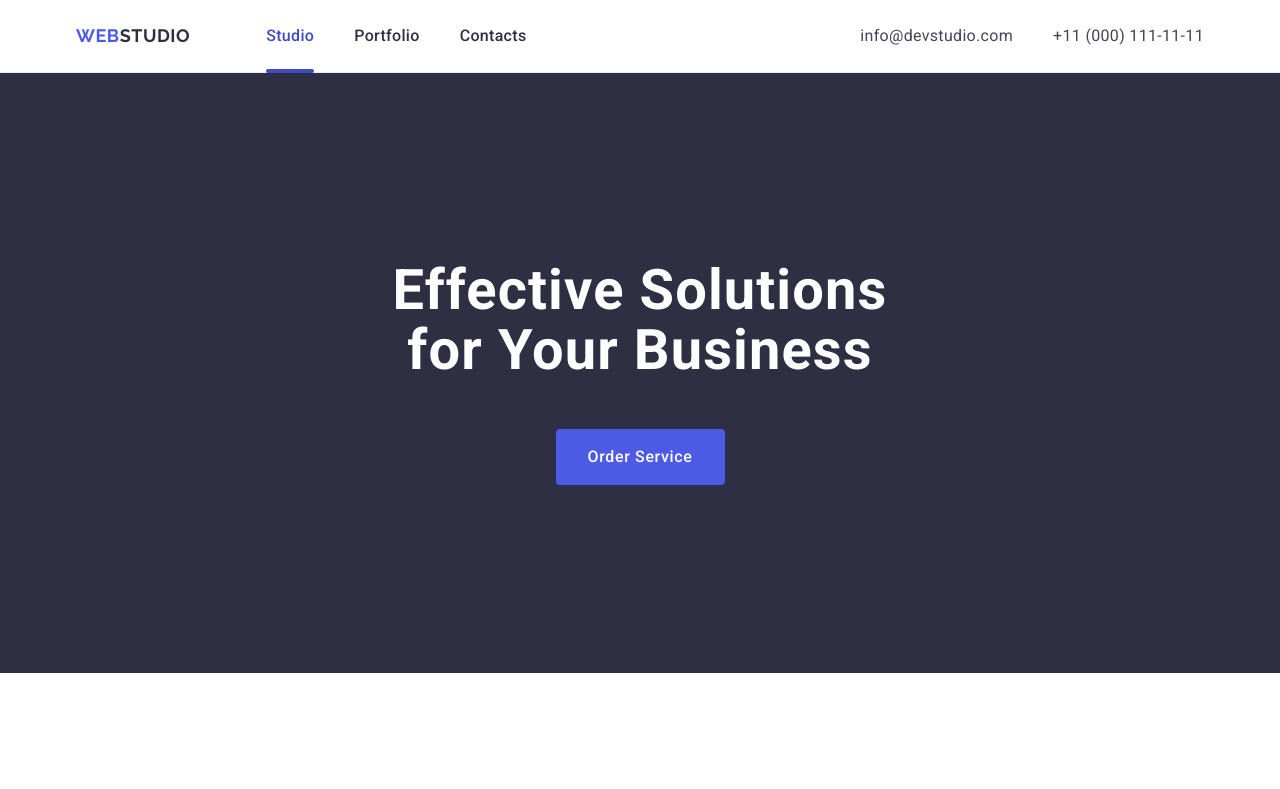
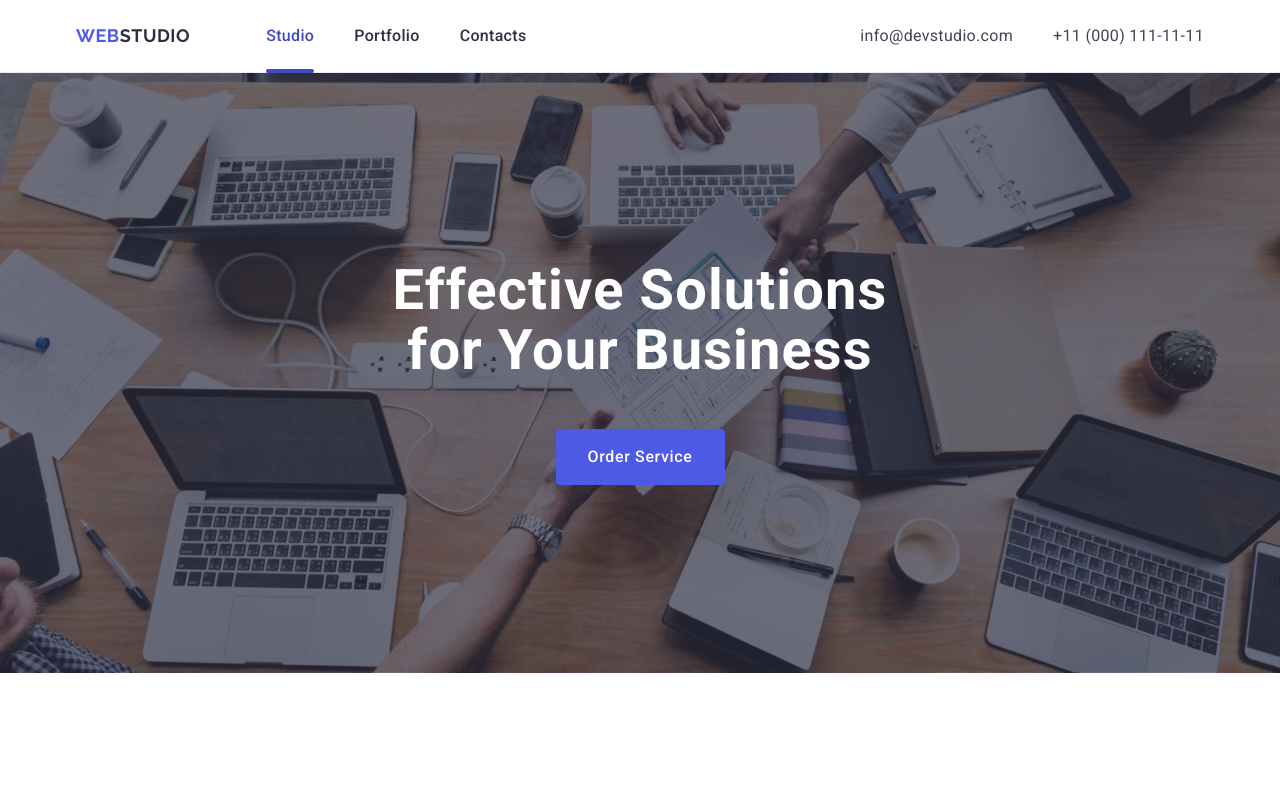
Before and after one commit to Yegorveretelnik/goit-markup-hw-04, a plain HTML site: page index.html in a window 1280 px wide. Shown: the top 789 px of the page. Drawn offline with nearby package versions, Linux system fonts and the light colour scheme; the site is published under a folder, as on GitHub Pages, so addresses that start at the root find nothing.

Commit message:
commit message

```diff
--- a/css/styles.css
+++ b/css/styles.css
@@ -213,11 +213,12 @@ ul {
 
 .sectionone {
     color: #FFFFFF;
+    margin: 0 auto;
     padding: 188px 0;
     background-image: linear-gradient(to bottom,
             rgba(46,47,66,  0.7),
             rgba(46, 47,66, 0.7)),
-            url("/images/peopleoffice1.jpg");
+            url("../images/peopleoffice1.jpg");
             max-width: 1440px;
             background-repeat: no-repeat;
             background-position: center;
```
